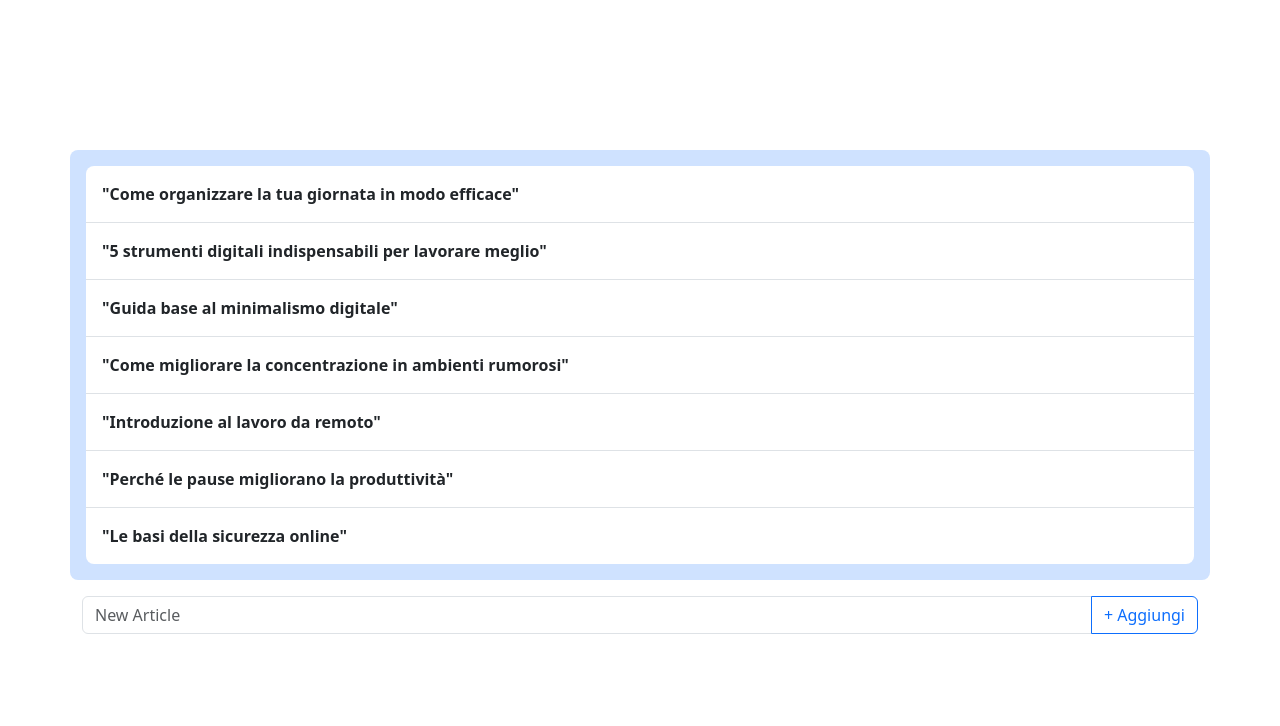
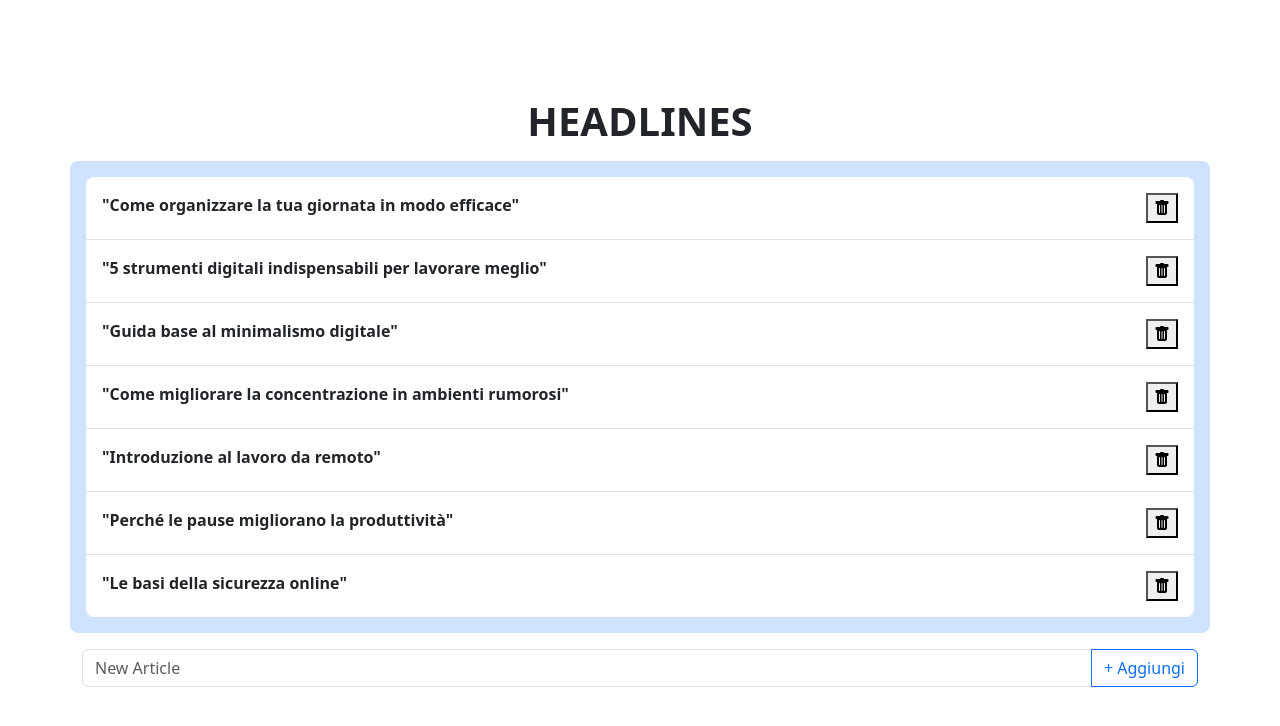
Before and after one commit to andreasalvi99/react-form, a React (Vite) app: page / in a window 1280 px wide. Shown: the top 726 px of the page. Built offline with nearby package versions, Linux system fonts and the light colour scheme.

Commit message:
deleting element added

```diff
--- a/src/App.jsx
+++ b/src/App.jsx
@@ -45,12 +45,34 @@ export default function App() {
         id="article-list"
         className="p-5 d-flex justify-content-center align-items-center flex-column"
       >
+        <h1 className="mb-3 fw-bolder">HEADLINES</h1>
         <div className="container text-start p-3 bg-primary-subtle rounded-3">
           <ul className="list-group list-group-flush rounded-3">
             {headLines.map((headLine, index) => {
               return (
-                <li key={index} className="list-group-item fw-bold p-3">
+                <li
+                  key={index}
+                  className="list-group-item fw-bold p-3 d-flex justify-content-between"
+                >
                   {headLine}
+                  <button>
+                    <i
+                      className="bi bi-trash-fill"
+                      onClick={() => {
+                        console.log("index:", index);
+
+                        const updatedHeadlines = headLines.filter(
+                          (_, newIndex) => {
+                            console.log("newIndex:", newIndex);
+
+                            return newIndex !== index;
+                          },
+                        );
+                        console.log(updatedHeadlines);
+                        setArticle(updatedHeadlines);
+                      }}
+                    ></i>
+                  </button>
                 </li>
               );
             })}
--- a/src/assets/css/index.css
+++ b/src/assets/css/index.css
@@ -1,3 +1,10 @@
+/** Bootstrap Icons **/
+@import url("https://cdn.jsdelivr.net/npm/bootstrap-icons@1.13.1/font/bootstrap-icons.min.css");
+
 #article-list {
   height: 100vh;
 }
+
+i {
+  cursor: pointer;
+}
```
